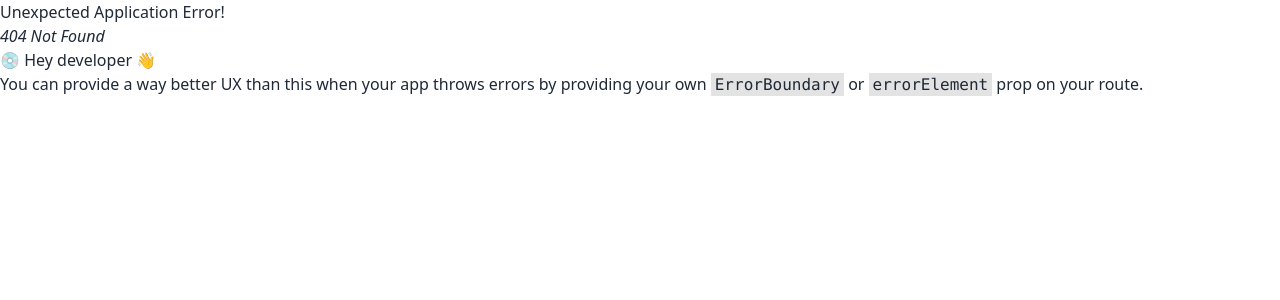
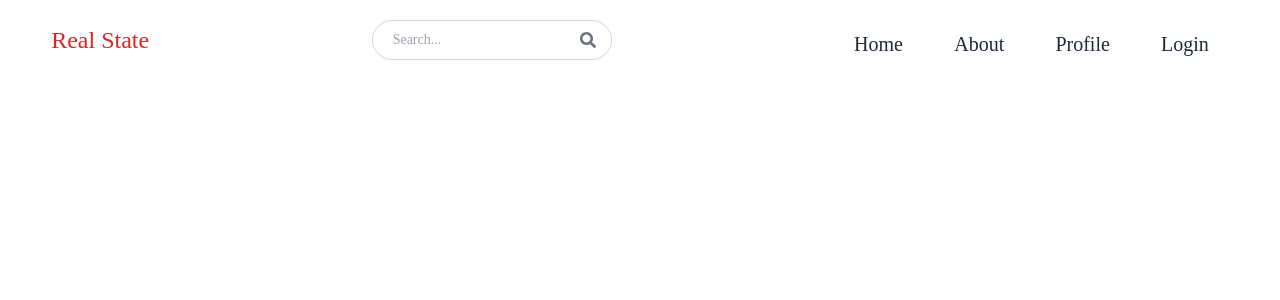
Before and after one commit to mdgausulislam/real-state-project-client, a React (Vite) app: page /profile in a window 1280 px wide. Before the commit this address had no page. Shown: the top 300 px of the page. Built offline with nearby package versions, Linux system fonts and the light colour scheme.

Commit message:
update navbar page and profile page in make private

```diff
--- /dev/null
+++ b/src/Pages/Profile/Profile.jsx
@@ -0,0 +1,11 @@
+
+
+const Profile = () => {
+    return (
+        <div>
+            <h1>This is  profile page</h1>
+        </div>
+    );
+};
+
+export default Profile;
--- a/src/Pages/Shared/NavBar/NavBar.jsx
+++ b/src/Pages/Shared/NavBar/NavBar.jsx
@@ -1,8 +1,10 @@
 import { useState } from "react";
 import { FaBars, FaSearch } from "react-icons/fa";
+import { useSelector } from "react-redux";
 import { Link } from "react-router-dom";
 
 const NavBar = () => {
+  const { currentUser } = useSelector(state => state.user);
   const [isMenuOpen, setIsMenuOpen] = useState(false);
 
   const toggleMenu = () => {
@@ -35,9 +37,8 @@ const NavBar = () => {
             </div>
           </div>
           <div
-            className={`nav-links duration-500 md:static absolute bg-white md:min-h-fit min-h-[45vh] left-0 ${
-              isMenuOpen ? "top-[9%]" : "top-[-100%]"
-            } md:w-auto w-full flex items-center px-5 mt-2`}
+            className={`nav-links duration-500 md:static absolute bg-white md:min-h-fit min-h-[45vh] left-0 ${isMenuOpen ? "top-[9%]" : "top-[-100%]"
+              } md:w-auto w-full flex items-center px-5 mt-2`}
           >
             <ul className="flex md:flex-row flex-col md:items-center md:gap-[4vw] gap-8 text-xl t">
               <li>
@@ -59,23 +60,39 @@ const NavBar = () => {
                 </Link>
               </li>
               <li>
-                <Link className="hover:text-red-600 hover:underline" href="#">
+                <Link to='/profile' className="hover:text-red-600 hover:underline" href="#">
                   Profile
                 </Link>
               </li>
               <li>
                 <Link
-                  to="/login"
+                  to="/profile"
                   className="hover:text-red-600 hover:underline"
                   href="#"
                 >
-                  Login
+                  {currentUser ? (
+                    <img className="rounded-full w-7 h-7" src={currentUser.avatar} alt="profile" />
+                  ) : (
+                    <span>Login</span>
+                  )}
+
                 </Link>
               </li>
             </ul>
           </div>
           <div className="md:hidden">
-            <button>hemonto</button>
+            <Link
+              to="/profile"
+              className="hover:text-red-600 hover:underline"
+              href="#"
+            >
+              {currentUser ? (
+                <img className="rounded-full w-7 h-7" src={currentUser.avatar} alt="profile" />
+              ) : (
+                <span>Login</span>
+              )}
+
+            </Link>
           </div>
         </nav>
       </header>
--- a/src/Pages/Shared/SocialLogin/SocialLogin.jsx
+++ b/src/Pages/Shared/SocialLogin/SocialLogin.jsx
@@ -3,11 +3,12 @@ import { app } from '../../../firebase/firebase.config';
 import axios from "axios";
 import { useDispatch } from 'react-redux';
 import { signInSuccess } from '../../../redux/user/userSlice';
+import { useNavigate } from 'react-router-dom';
 const SocialLogin = () => {
     const dispatch = useDispatch();
+    const navigate = useNavigate();
 
     const handleGoogleClick = async () => {
-
         try {
             const provider = new GoogleAuthProvider();
             const auth = getAuth(app);
@@ -19,6 +20,7 @@ const SocialLogin = () => {
             }
             const res = await axios.post("/api/auth/google", saveUser);
             dispatch(signInSuccess(res.data));
+            navigate('/');
             console.log(res.data);
             console.log(result);
         } catch (error) {
--- /dev/null
+++ b/src/Routes/PrivateRoutes.jsx
@@ -0,0 +1,14 @@
+import { useSelector } from "react-redux";
+import { Navigate } from "react-router-dom";
+
+
+const PrivateRoutes = ({ children }) => {
+    const { currentUser } = useSelector(state => state.user);
+
+    if (currentUser) {
+        return children;
+    }
+    return <Navigate to='/login' state={{ from: location }} replace></Navigate>
+};
+
+export default PrivateRoutes;
--- a/src/Routes/Routes.jsx
+++ b/src/Routes/Routes.jsx
@@ -4,6 +4,8 @@ import Main from "../Layout/Main";
 import LogIn from "../Pages/LogIn/LogIn";
 import SignUp from "../Pages/SignUp/SignUp";
 import About from "../Pages/Home/About/About";
+import Profile from "../Pages/Profile/Profile";
+import PrivateRoutes from "./PrivateRoutes";
 
 export const router = createBrowserRouter([
   {
@@ -13,6 +15,10 @@ export const router = createBrowserRouter([
       {
         path: "/",
         element: <Home />,
+      },
+      {
+        path: '/profile',
+        element: <PrivateRoutes><Profile /></PrivateRoutes>
       },
       {
         path: '/about',
```
